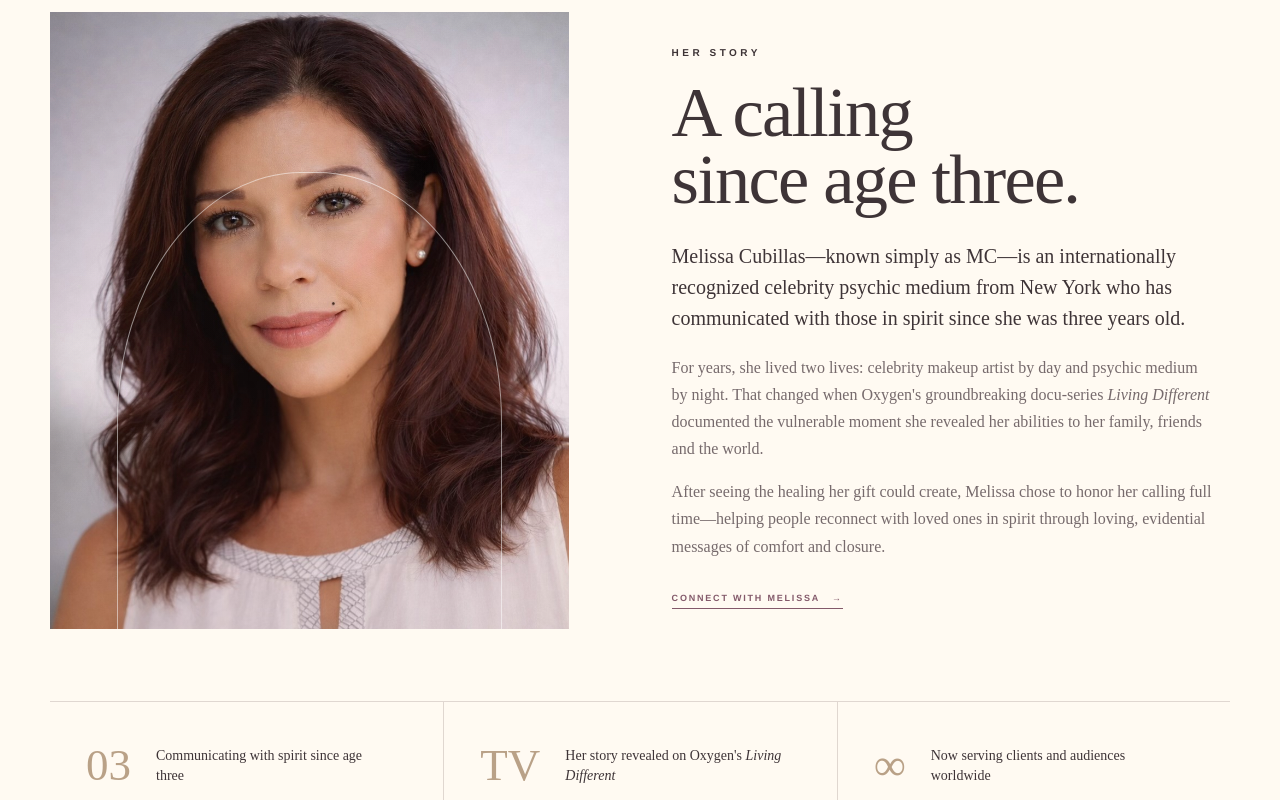
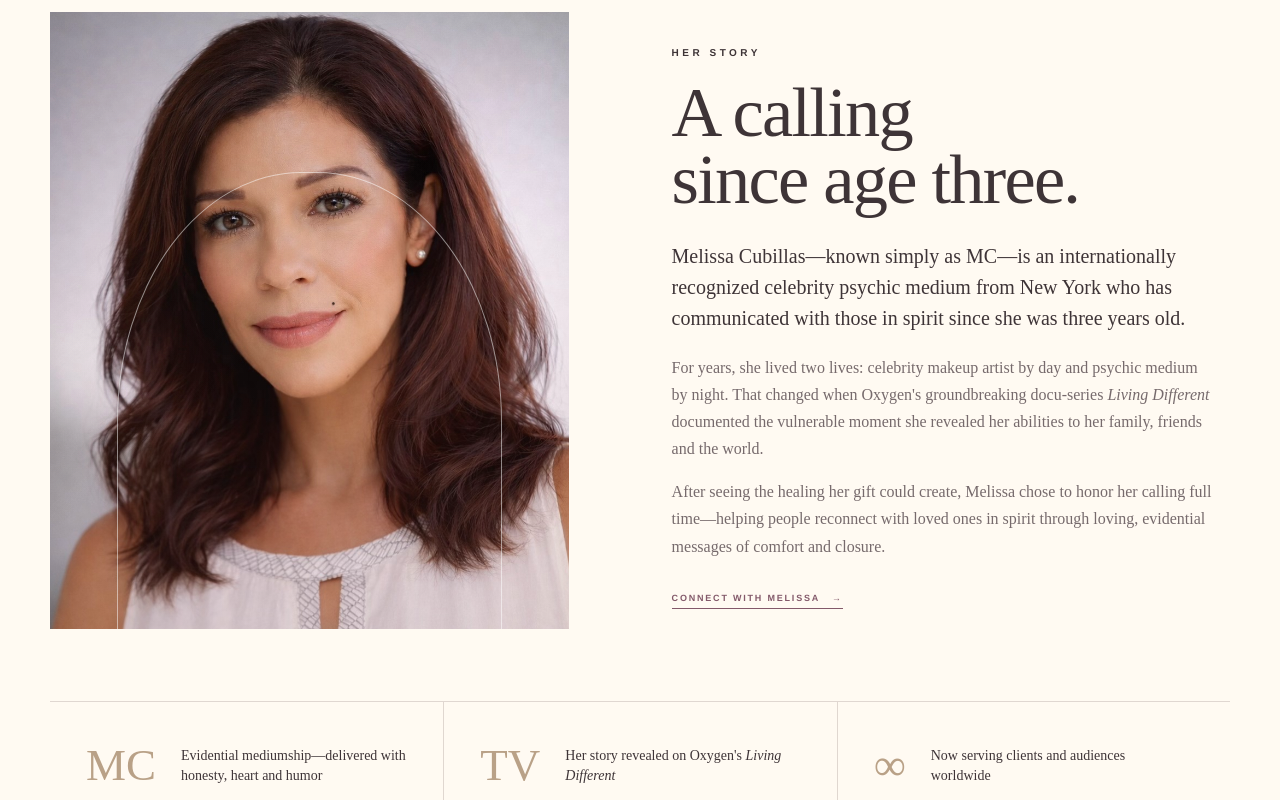
Before and after one commit to evaneiglarsh-code/Melissa-Website, a Next.js app: page / in a window 1280 px wide. Shown: the part 2000-2800 px from the top of the page. Built offline with nearby package versions, Linux system fonts and the light colour scheme.

Commit message:
Refine Melissa milestone copy

```diff
--- a/app/page.tsx
+++ b/app/page.tsx
@@ -130,7 +130,7 @@ export default function Home() {
           </div>
         </div>
         <div className="milestones shell" aria-label="Melissa's journey">
-          <article><strong>03</strong><span>Communicating with spirit since age three</span></article>
+          <article><strong>MC</strong><span>Evidential mediumship—delivered with honesty, heart and humor</span></article>
           <article><strong>TV</strong><span>Her story revealed on Oxygen&apos;s <em>Living Different</em></span></article>
           <article><strong>∞</strong><span>Now serving clients and audiences worldwide</span></article>
         </div>
```
